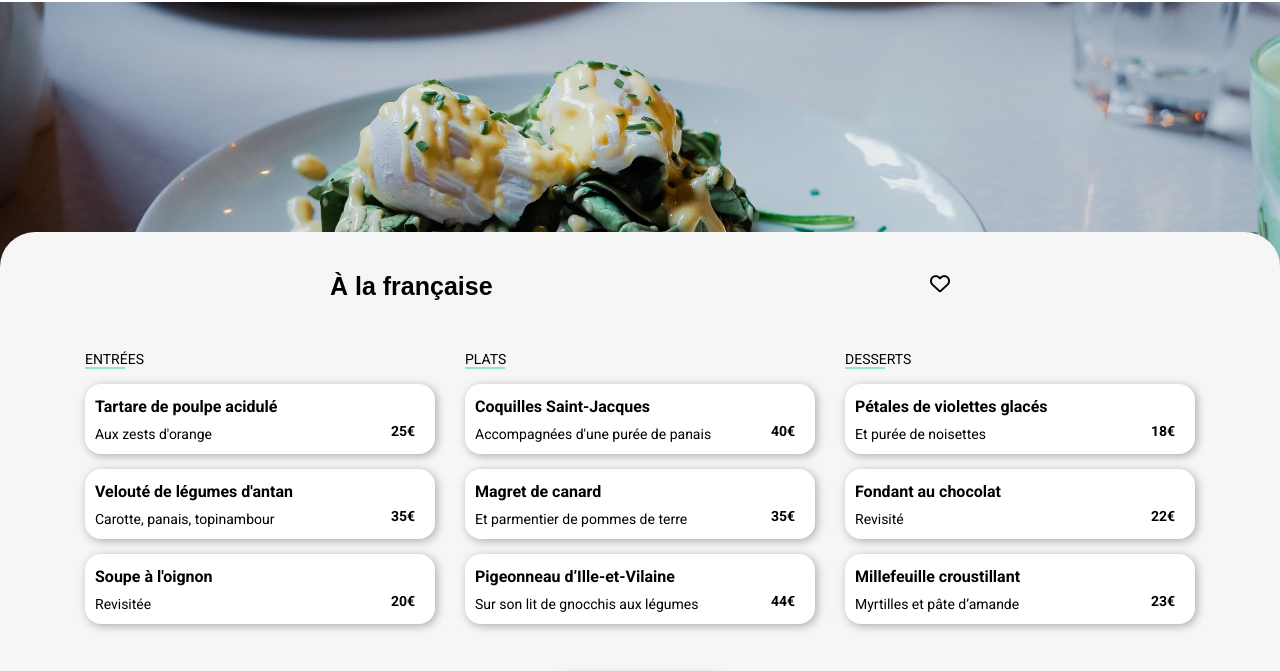
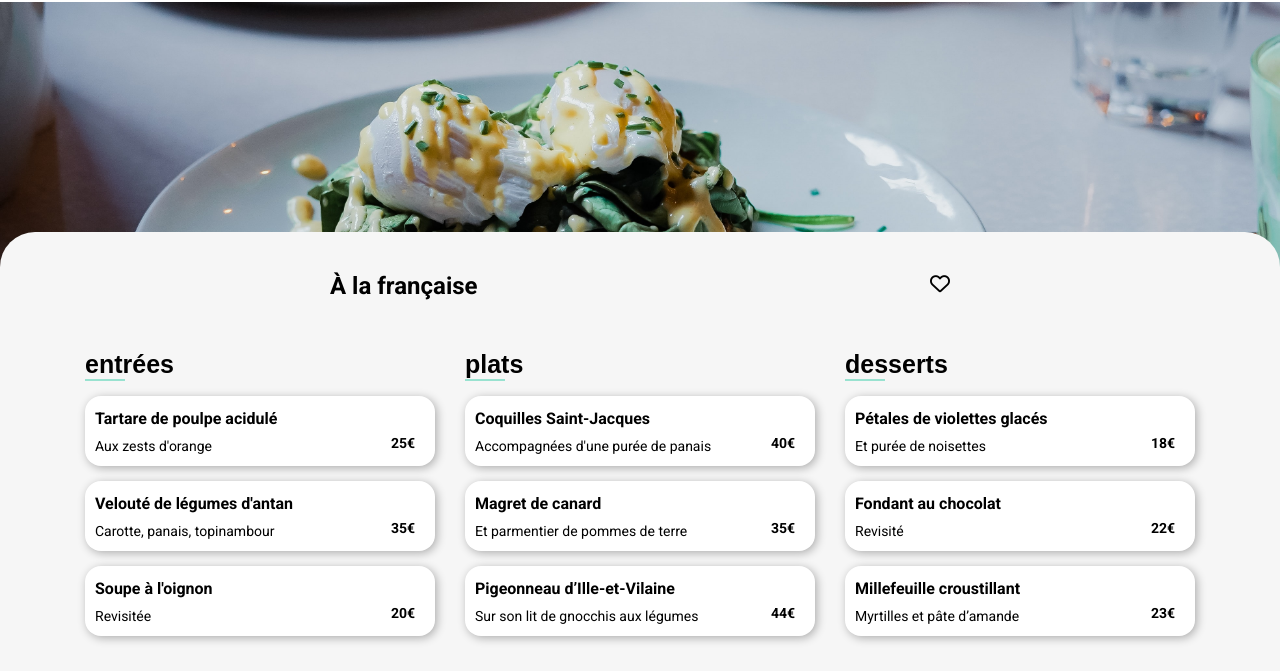
Before and after one commit to Xyllyas/Project3.github.io, a plain HTML site: page A_la_francaise.html in a window 1280 px wide. Shown: the part 68-739 px from the top of the page. Drawn offline with Linux system fonts and the light colour scheme; a web font is replaced by a local one.

Commit message:
modifcation titre

```diff
--- a/A_la_francaise.html
+++ b/A_la_francaise.html
@@ -23,7 +23,7 @@
         <section class="content">
             <div class="bloc"></div>
             <div class="title">
-                <h2>&Agrave; la française</h2>
+                <h1>&Agrave; la française</h1>
                 <div class="like">
                     <div class="regular">
                         <i class="fa-regular fa-heart"></i>
@@ -37,7 +37,7 @@
                 <div class="container">
                     <div class="box1">
                         <div class="title">
-                            <h3>entrées</h3>
+                            <h2>entrées</h2>
                             <div class="line"></div>
                         </div>
 
@@ -82,7 +82,7 @@
                 <div class="container">
                     <div class="box2">
                         <div class="title">
-                            <h3>plats</h3>
+                            <h2>plats</h2>
                             <div class="line"></div>
                         </div>
                         <div class="card card1">
@@ -126,7 +126,7 @@
                 <div class="container">
                     <div class="box3">
                         <div class="title">
-                            <h3>desserts</h3>
+                            <h2>desserts</h2>
                             <div class="line"></div>
                         </div>
                         <div class="card card1">
```
Also changed, not shown: La_note_enchantee.html (+4 -4 lines), La_palette_du_gout.html (+4 -4 lines), Le_delice_des_sens.html (+4 -4 lines).
